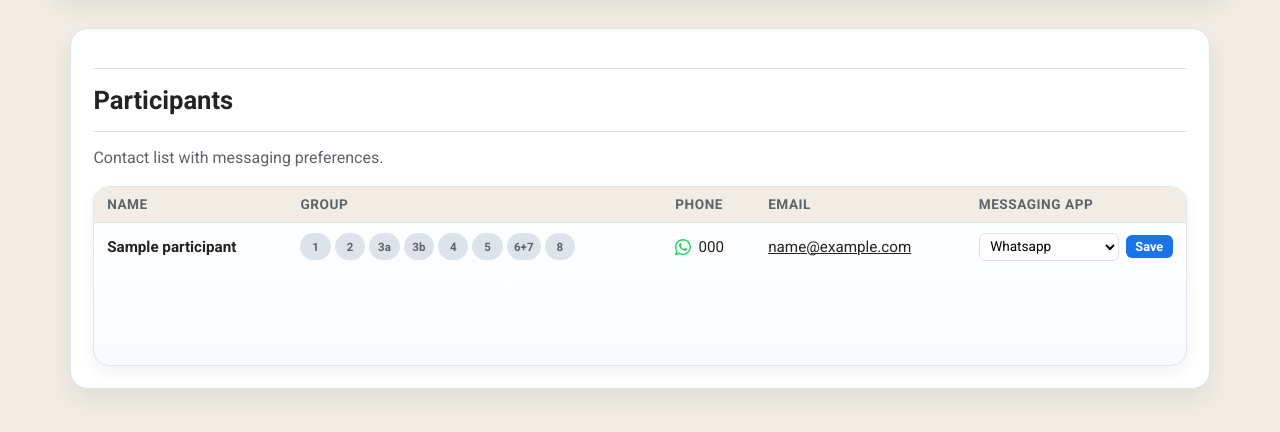
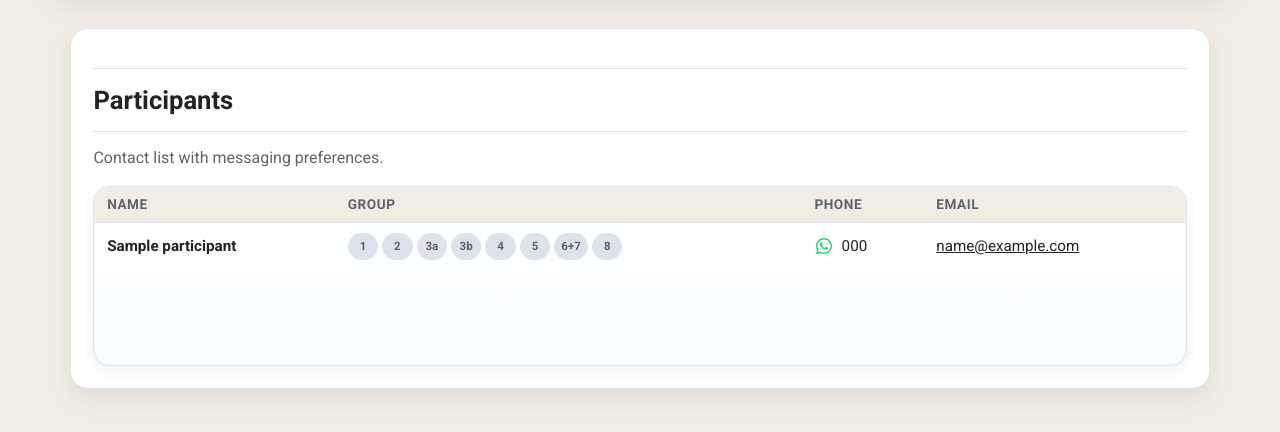
Before and after one commit to janmg/zomerkamp, a Flask app: page /participants in a window 1280 px wide. Shown: the part 256-688 px from the top of the page. Run offline with Flask 3, Linux system fonts and the light colour scheme; tables that the repository leaves empty hold one stand-in row (values such as "Sample post").

Commit message:
participant improvements

```diff
--- a/app4_web/templates/participants.html
+++ b/app4_web/templates/participants.html
@@ -10,11 +10,9 @@
   .participants-table tr:last-child td { border-bottom: none; }
   .participants-table tr:hover td { background: rgba(26,115,232,0.04); }
   .phone-cell { display: flex; align-items: center; gap: 0.45rem; }
-  .messaging-form { display: flex; align-items: center; gap: 0.4rem; }
-  .messaging-select { padding: 0.25rem 0.4rem; border: 1px solid var(--line); border-radius: 6px; font-size: 0.85rem; background: var(--paper); cursor: pointer; }
-  .messaging-save { padding: 0.25rem 0.6rem; font-size: 0.8rem; border: none; border-radius: 6px; background: var(--accent); color: #fff; cursor: pointer; }
-  .messaging-save:hover { background: var(--accent-deep); }
-  .saved-flash { font-size: 0.78rem; color: var(--secondary); display: none; }
+  .msg-icon-btn { background: none; border: none; padding: 2px; cursor: pointer; border-radius: 4px; display: inline-flex; align-items: center; transition: opacity 0.15s; }
+  .msg-icon-btn:hover { opacity: 0.7; }
+  .saved-flash { font-size: 0.75rem; color: var(--secondary); display: none; margin-left: 0.3rem; }
   .group-balls { display: flex; flex-wrap: wrap; gap: 0.25rem; }
   .group-ball { min-width: 1.9rem; height: 1.7rem; border-radius: 999px; padding: 0 0.45rem; border: none; cursor: pointer; font-size: 0.72rem; font-weight: 700; background: var(--line); color: var(--muted); display: inline-flex; align-items: center; justify-content: center; transition: background 0.15s, color 0.15s; user-select: none; }
   .group-ball.active { background: var(--accent); color: #fff; }
@@ -32,12 +30,11 @@
         <th>Group</th>
         <th>Phone</th>
         <th>Email</th>
-        <th>Messaging app</th>
       </tr>
     </thead>
     <tbody>
       {% for person in people %}
-      <tr>
+      <tr data-person-id="{{ person.id }}" data-messaging="{{ person.messaging or 'whatsapp' }}">
         <td><strong>{{ person.name }}</strong></td>
         <td>
           <div class="group-balls" data-person-id="{{ person.id }}">
@@ -49,24 +46,14 @@
         </td>
         <td>
           <div class="phone-cell">
-            {{ messaging_icon(person.messaging) }}
+            <button type="button" class="msg-icon-btn" title="Click to change messaging app">
+              {{ messaging_icon(person.messaging or 'whatsapp') }}
+            </button>
             <span>{{ person.phone }}</span>
+            <span class="saved-flash">✓</span>
           </div>
         </td>
         <td><a href="mailto:{{ person.email }}">{{ person.email }}</a></td>
-        <td>
-          <form method="post" class="messaging-form" data-person-id="{{ person.id }}">
-            <input type="hidden" name="participant_id" value="{{ person.id }}">
-            <input type="hidden" name="group" class="group-hidden" value="{{ person.group }}">
-            <select name="messaging" class="messaging-select">
-              {% for app in messaging_apps %}
-              <option value="{{ app }}"{% if app == person.messaging %} selected{% endif %}>{{ app | capitalize }}</option>
-              {% endfor %}
-            </select>
-            <button type="submit" class="messaging-save">Save</button>
-            <span class="saved-flash">Saved!</span>
-          </form>
-        </td>
       </tr>
       {% endfor %}
     </tbody>
@@ -75,49 +62,57 @@
 
 <script>
 (function () {
-  // Group balls: toggle selection, sync to hidden group input in messaging form
+  const CYCLE = ["whatsapp", "signal", "telegram", "sms"];
+
+  const ICONS = {
+    whatsapp: '<svg width="16" height="16" viewBox="0 0 24 24" fill="#25D366" xmlns="http://www.w3.org/2000/svg" style="vertical-align:middle;flex-shrink:0;display:inline-block;" aria-label="WhatsApp" title="WhatsApp"><path d="M17.472 14.382c-.297-.149-1.758-.867-2.03-.967-.273-.099-.471-.148-.67.15-.197.297-.767.966-.94 1.164-.173.199-.347.223-.644.075-.297-.15-1.255-.463-2.39-1.475-.883-.788-1.48-1.761-1.653-2.059-.173-.297-.018-.458.13-.606.134-.133.298-.347.446-.52.149-.174.198-.298.298-.497.099-.198.05-.371-.025-.52-.075-.149-.669-1.612-.916-2.207-.242-.579-.487-.5-.669-.51-.173-.008-.371-.01-.57-.01-.198 0-.52.074-.792.372-.272.297-1.04 1.016-1.04 2.479 0 1.462 1.065 2.875 1.213 3.074.149.198 2.096 3.2 5.077 4.487.709.306 1.262.489 1.694.625.712.227 1.36.195 1.871.118.571-.085 1.758-.719 2.006-1.413.248-.694.248-1.289.173-1.413-.074-.124-.272-.198-.57-.347z"/><path d="M12 0C5.373 0 0 5.373 0 12c0 2.123.554 4.118 1.522 5.851L.057 23.857a.5.5 0 00.603.602l6.098-1.527A11.94 11.94 0 0012 24c6.627 0 12-5.373 12-12S18.627 0 12 0zm0 21.882a9.875 9.875 0 01-5.031-1.373l-.36-.214-3.738.936.999-3.645-.235-.374A9.866 9.866 0 012.118 12C2.118 6.532 6.532 2.118 12 2.118c5.469 0 9.882 4.413 9.882 9.882 0 5.469-4.413 9.882-9.882 9.882z"/></svg>',
+    signal: '<svg width="16" height="16" viewBox="0 0 24 24" fill="#3A76F0" xmlns="http://www.w3.org/2000/svg" style="vertical-align:middle;flex-shrink:0;display:inline-block;" aria-label="Signal" title="Signal"><path d="M12 0C5.373 0 0 5.373 0 12s5.373 12 12 12 12-5.373 12-12S18.627 0 12 0zm.19 18.794l-.395-.102a7.765 7.765 0 01-1.534-.59l-.357-.19-3.705.972.99-3.616-.207-.35A7.72 7.72 0 014.22 12c0-4.29 3.49-7.78 7.78-7.78 4.29 0 7.78 3.49 7.78 7.78 0 4.272-3.464 7.751-7.59 7.794z"/></svg>',
+    telegram: '<svg width="16" height="16" viewBox="0 0 24 24" fill="#2CA5E0" xmlns="http://www.w3.org/2000/svg" style="vertical-align:middle;flex-shrink:0;display:inline-block;" aria-label="Telegram" title="Telegram"><path d="M12 0C5.373 0 0 5.373 0 12s5.373 12 12 12 12-5.373 12-12S18.627 0 12 0zm5.562 8.247l-2.01 9.47c-.148.658-.537.818-1.084.508l-3-2.21-1.447 1.394c-.16.16-.295.295-.605.295l.213-3.053 5.56-5.023c.242-.213-.054-.333-.373-.12L7.19 14.078l-2.95-.924c-.64-.203-.653-.64.136-.948l11.52-4.44c.533-.194 1.001.13.666.481z"/></svg>',
+    sms: '<svg width="16" height="16" viewBox="0 0 24 24" fill="#34C759" xmlns="http://www.w3.org/2000/svg" style="vertical-align:middle;flex-shrink:0;display:inline-block;" aria-label="SMS" title="SMS"><path d="M20 2H4c-1.1 0-2 .9-2 2v18l4-4h14c1.1 0 2-.9 2-2V4c0-1.1-.9-2-2-2zm-2 12H6v-2h12v2zm0-3H6V9h12v2zm0-3H6V6h12v2z"/></svg>',
+    none: ''
+  };
+
+  function getGroup(row) {
+    const balls = row.querySelectorAll(".group-ball.active");
+    return Array.from(balls).map(function (b) { return b.dataset.group; }).join(",");
+  }
+
+  function save(row, messaging, group) {
+    const personId = row.dataset.personId;
+    const fd = new FormData();
+    fd.append("participant_id", personId);
+    fd.append("messaging", messaging);
+    fd.append("group", group);
+    fetch("/participants", { method: "POST", body: fd }).then(function (r) {
+      if (r.ok) {
+        const flash = row.querySelector(".saved-flash");
+        flash.style.display = "inline";
+        setTimeout(function () { flash.style.display = "none"; }, 1800);
+      }
+    });
+  }
+
+  // Messaging icon: click to cycle
+  document.querySelectorAll(".msg-icon-btn").forEach(function (btn) {
+    btn.addEventListener("click", function () {
+      const row = btn.closest("tr");
+      const current = row.dataset.messaging || "whatsapp";
+      const idx = CYCLE.indexOf(current);
+      const next = CYCLE[(idx + 1) % CYCLE.length];
+      row.dataset.messaging = next;
+      btn.innerHTML = ICONS[next] || "";
+      save(row, next, getGroup(row));
+    });
+  });
+
+  // Group balls: toggle and auto-save
   document.querySelectorAll(".group-balls").forEach(function (container) {
-    const personId = container.dataset.personId;
-    const form = document.querySelector(".messaging-form[data-person-id='" + personId + "']");
-    const hiddenGroup = form ? form.querySelector(".group-hidden") : null;
-
     container.querySelectorAll(".group-ball").forEach(function (ball) {
       ball.addEventListener("click", function () {
         ball.classList.toggle("active");
-        if (hiddenGroup) {
-          const selected = Array.from(container.querySelectorAll(".group-ball.active")).map(function (b) { return b.dataset.group; });
-          hiddenGroup.value = selected.join(",");
-        }
+        const row = container.closest("tr");
+        save(row, row.dataset.messaging || "whatsapp", getGroup(row));
       });
-    });
-  });
-
-  document.querySelectorAll(".messaging-form").forEach(function (form) {
-    form.addEventListener("submit", function (e) {
-      e.preventDefault();
-      const flash = form.querySelector(".saved-flash");
-      fetch("/participants", { method: "POST", body: new FormData(form) })
-        .then(function (r) {
-          if (r.ok) {
-            flash.style.display = "inline";
-            setTimeout(function () { flash.style.display = "none"; }, 2000);
-            // Update the phone logo inline
-            const row = form.closest("tr");
-            const phoneCell = row.querySelector(".phone-cell");
-            const selected = form.querySelector("select[name='messaging']").value;
-            const logos = {
-              whatsapp: '<svg width="18" height="18" viewBox="0 0 24 24" fill="#25D366" xmlns="http://www.w3.org/2000/svg" style="vertical-align:middle; flex-shrink:0;" aria-label="WhatsApp"><path d="M17.472 14.382c-.297-.149-1.758-.867-2.03-.967-.273-.099-.471-.148-.67.15-.197.297-.767.966-.94 1.164-.173.199-.347.223-.644.075-.297-.15-1.255-.463-2.39-1.475-.883-.788-1.48-1.761-1.653-2.059-.173-.297-.018-.458.13-.606.134-.133.298-.347.446-.52.149-.174.198-.298.298-.497.099-.198.05-.371-.025-.52-.075-.149-.669-1.612-.916-2.207-.242-.579-.487-.5-.669-.51-.173-.008-.371-.01-.57-.01-.198 0-.52.074-.792.372-.272.297-1.04 1.016-1.04 2.479 0 1.462 1.065 2.875 1.213 3.074.149.198 2.096 3.2 5.077 4.487.709.306 1.262.489 1.694.625.712.227 1.36.195 1.871.118.571-.085 1.758-.719 2.006-1.413.248-.694.248-1.289.173-1.413-.074-.124-.272-.198-.57-.347z"/><path d="M12 0C5.373 0 0 5.373 0 12c0 2.123.554 4.118 1.522 5.851L.057 23.857a.5.5 0 00.603.602l6.098-1.527A11.94 11.94 0 0012 24c6.627 0 12-5.373 12-12S18.627 0 12 0zm0 21.882a9.875 9.875 0 01-5.031-1.373l-.36-.214-3.738.936.999-3.645-.235-.374A9.866 9.866 0 012.118 12C2.118 6.532 6.532 2.118 12 2.118c5.469 0 9.882 4.413 9.882 9.882 0 5.469-4.413 9.882-9.882 9.882z"/></svg>',
-              signal: '<svg width="18" height="18" viewBox="0 0 24 24" fill="#3A76F0" xmlns="http://www.w3.org/2000/svg" style="vertical-align:middle; flex-shrink:0;" aria-label="Signal"><path d="M12 0C5.373 0 0 5.373 0 12s5.373 12 12 12 12-5.373 12-12S18.627 0 12 0zm.19 18.794l-.395-.102a7.765 7.765 0 01-1.534-.59l-.357-.19-3.705.972.99-3.616-.207-.35A7.72 7.72 0 014.22 12c0-4.29 3.49-7.78 7.78-7.78 4.29 0 7.78 3.49 7.78 7.78 0 4.272-3.464 7.751-7.59 7.794z"/></svg>',
-              telegram: '<svg width="18" height="18" viewBox="0 0 24 24" fill="#2CA5E0" xmlns="http://www.w3.org/2000/svg" style="vertical-align:middle; flex-shrink:0;" aria-label="Telegram"><path d="M12 0C5.373 0 0 5.373 0 12s5.373 12 12 12 12-5.373 12-12S18.627 0 12 0zm5.562 8.247l-2.01 9.47c-.148.658-.537.818-1.084.508l-3-2.21-1.447 1.394c-.16.16-.295.295-.605.295l.213-3.053 5.56-5.023c.242-.213-.054-.333-.373-.12L7.19 14.078l-2.95-.924c-.64-.203-.653-.64.136-.948l11.52-4.44c.533-.194 1.001.13.666.481z"/></svg>',
-              none: ''
-            };
-            const existingLogo = phoneCell.querySelector("svg");
-            if (existingLogo) existingLogo.remove();
-            if (logos[selected]) {
-              phoneCell.insertAdjacentHTML("afterbegin", logos[selected]);
-            }
-          }
-        });
     });
   });
 })();
```
